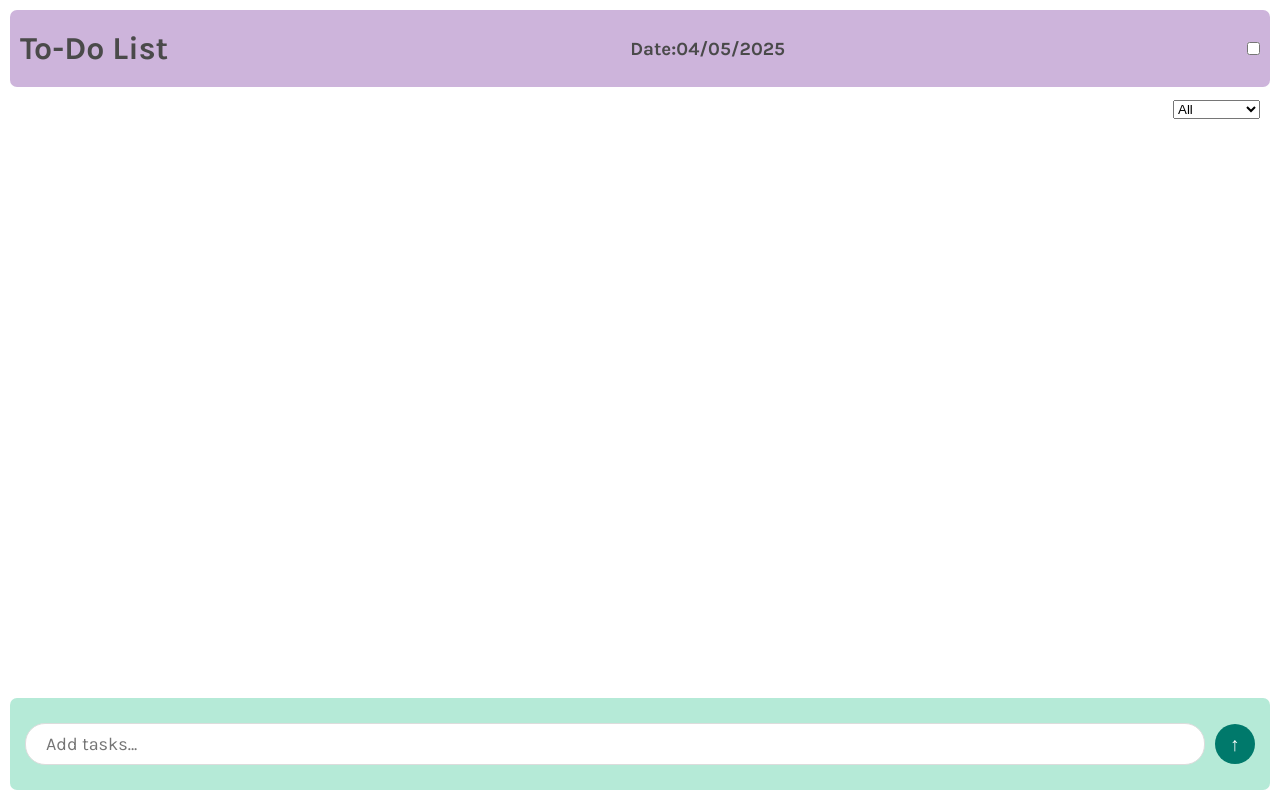
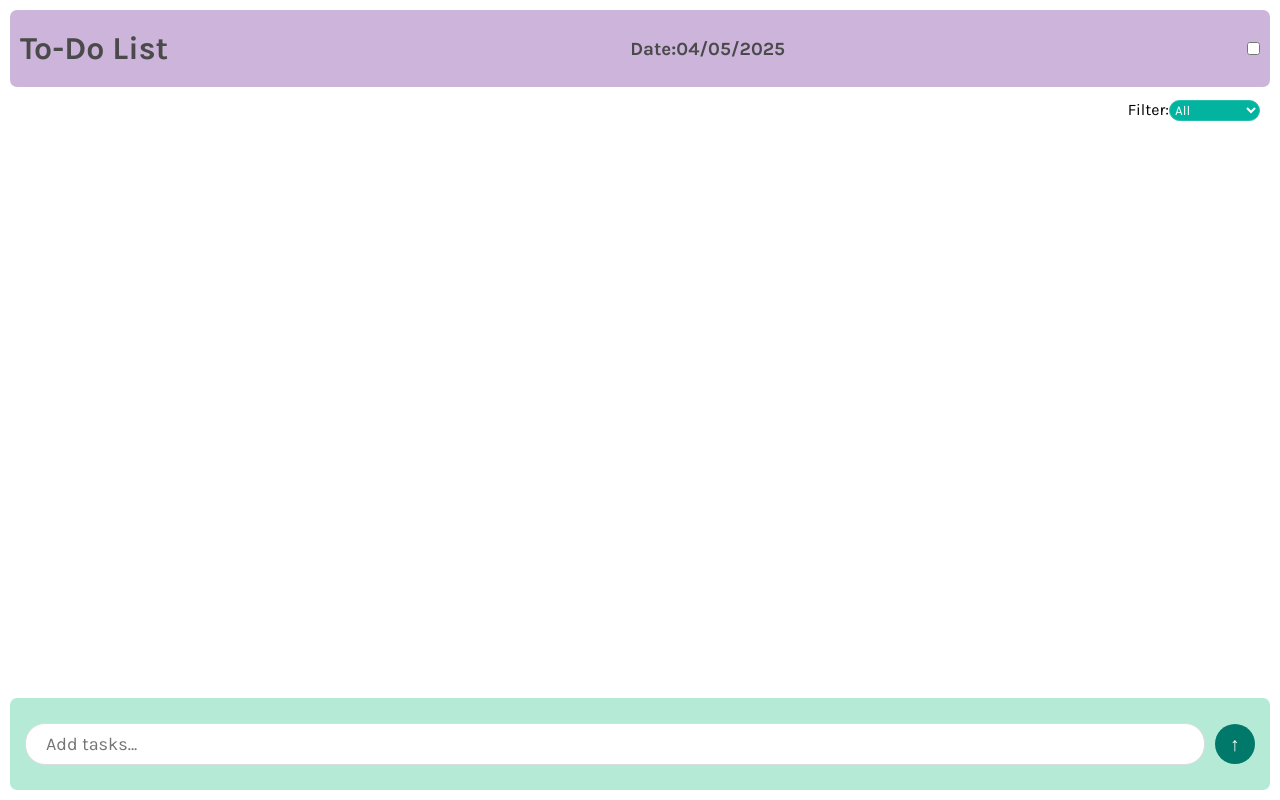
Before and after one commit to Shashikant-Redekar/To-do, a React (Vite) app: page / in a window 1280 px wide. Built offline with nearby package versions, Linux system fonts and the light colour scheme; a web font is replaced by a local one.

Commit message:
title changed to to-do

```diff
--- a/src/Components/inputTask.jsx
+++ b/src/Components/inputTask.jsx
@@ -5,10 +5,15 @@ const InputTask = function (props) {
     const [inputText, setInputText] = useState('');
 
     const handleSubmit = (e) => {
-        const data = { id: new Date().getTime().toString(), taskitem: inputText, checked: false }
-        props.setTask([...props.task,data]);
-        setInputText("");
-        e.preventDefault();
+        if(inputText.trim() === '')
+        {
+            alert('Null input not accepted')
+        }else{
+            const data = { id: new Date().getTime().toString(), taskitem: inputText, checked: false }
+            props.setTask([...props.task,data]);
+            setInputText("");
+            e.preventDefault();
+        }
     }
 
 
--- a/src/Components/tasks.jsx
+++ b/src/Components/tasks.jsx
@@ -62,7 +62,8 @@ const Task = function (props){
     return(
         <div className='list'>
             <div className='filter'>
-                <select value={filter} onChange={(e) => setFilter(e.target.value)} >
+                <p className='pf'>Filter:</p>
+                <select className='fil' value={filter} onChange={(e) => setFilter(e.target.value)} >
                     <option value='All'>All</option>
                     <option value='Completed'>Completed</option>
                     <option value='Active'>Active</option>
--- a/src/Styling/list.scss
+++ b/src/Styling/list.scss
@@ -10,10 +10,32 @@
 }
 
 .filter{
+    display: flex;
     justify-self: right;
     position: fixed;
     right: 0;
     padding-right: 20px;
+}
+
+.pf{
+    margin: 0;
+    font-family: "karla", sans-serif;
+    font-weight: 400;
+    font-style: normal;
+}
+
+.fil{
+    font-family: "karla", sans-serif;
+    font-weight: 400;
+    font-style: normal;
+    padding: 1px;
+    border-radius: 12px;
+    border: 1px solid #25bead;
+    background-color: #02b49f;
+    color: white;
+    cursor: pointer;
+    outline: none;
+    transition: all 0.2s ease;
 }
 
 .list{
@@ -49,7 +71,7 @@
     border-radius: 4px;
     background-color: #02b49f;
     color: white;
-    margin: 5px;
+    margin: 10px;
     align-items: center;
     font-size: 18px;
 }
```
